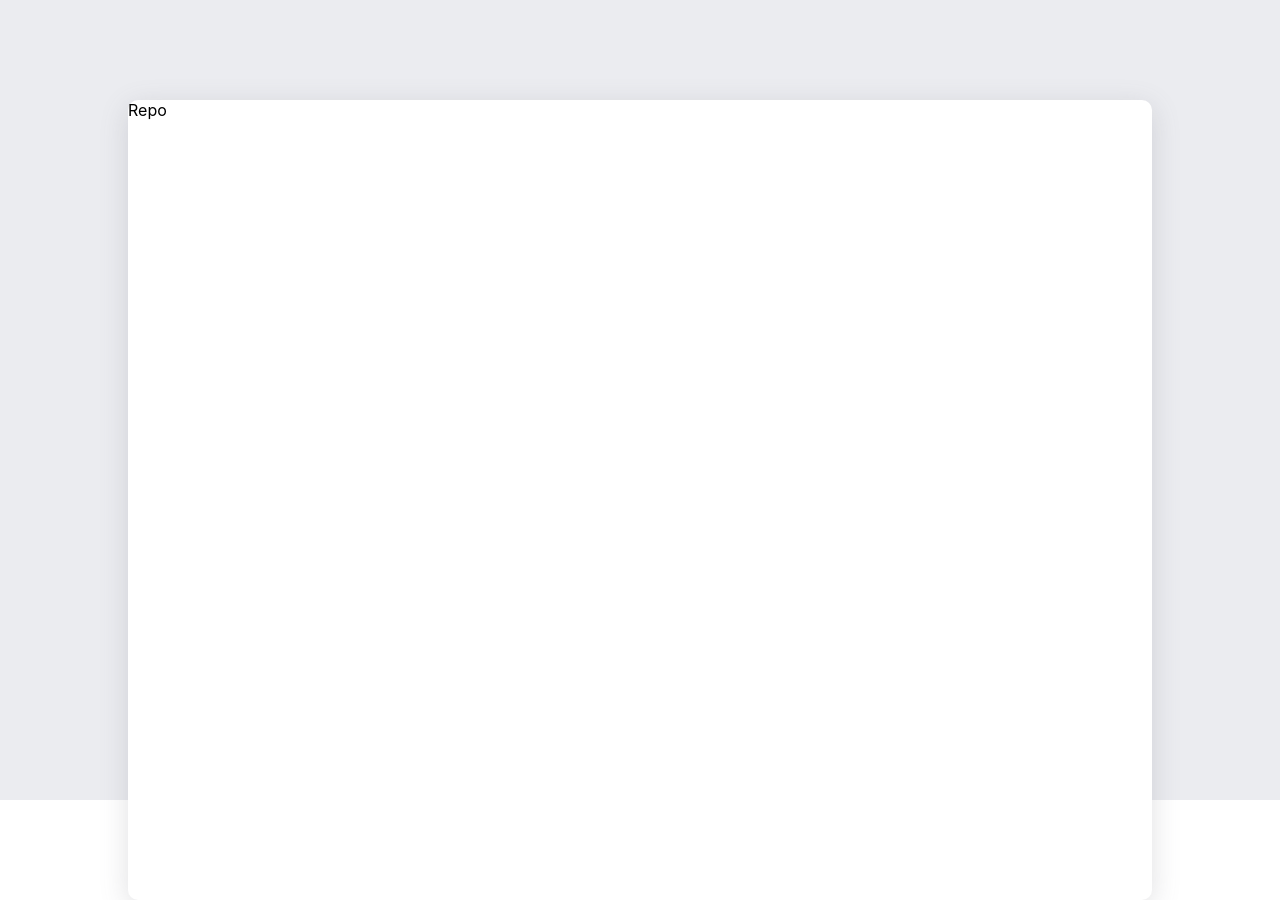
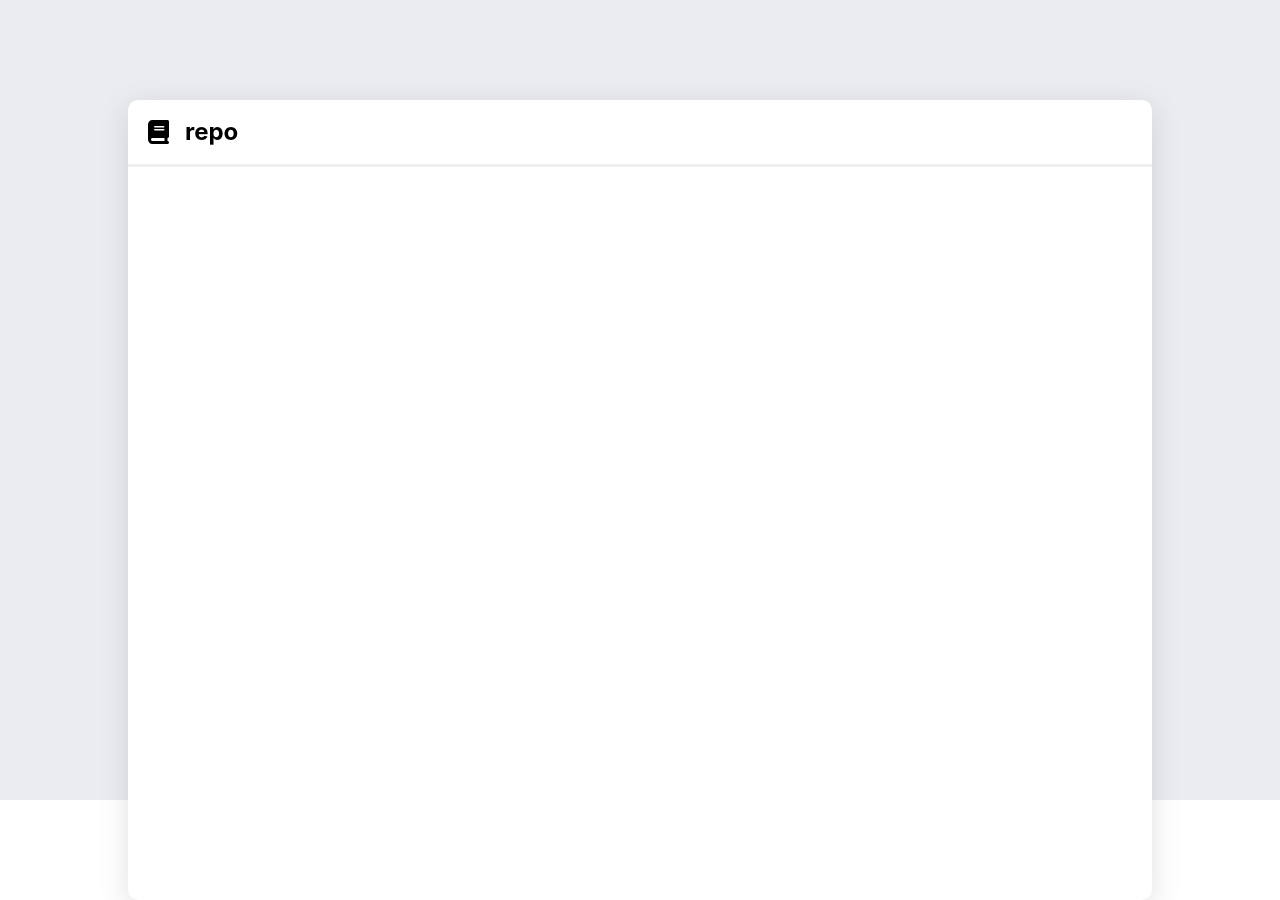
Before and after one commit to ramjak/simple-react-template, a React (Create React App) app: page /user/test/repo in a window 1280 px wide. Built offline with nearby package versions, Linux system fonts and the light colour scheme; the HTML template or start-up script is replaced by a standard one.

Commit message:
feat: base RepoPage

```diff
--- a/src/modules/repo/RepoPage.module.scss
+++ b/src/modules/repo/RepoPage.module.scss
@@ -0,0 +1,20 @@
+.repoPage {
+  display: flex;
+  flex-direction: column;
+  height: 100%;
+}
+.searchIcon {
+  font-size: 24px;
+  vertical-align: middle;
+}
+.shortProfile {
+  border-bottom: 3px solid #efefef;
+  padding: 20px;
+  display: flex;
+  font-weight: bold;
+  div {
+    margin-left: 16px;
+    line-height: 24px;
+    font-size: 24px;
+  }
+}
--- a/src/modules/repo/RepoPage.tsx
+++ b/src/modules/repo/RepoPage.tsx
@@ -1,10 +1,22 @@
 import { FC } from "react";
+import { faBook } from "@fortawesome/free-solid-svg-icons";
+import { FontAwesomeIcon } from "@fortawesome/react-fontawesome";
 import classes from "./RepoPage.module.scss";
+import { IRouteParams, useParams } from "../../routes";
 
 interface IRepoPage {}
 
 const RepoPage: FC<IRepoPage> = (props) => {
-  return <div>Repo</div>;
+  const { repo } = useParams<IRouteParams["viewRepo"]>();
+
+  return (
+    <div>
+      <div className={classes.shortProfile}>
+        <FontAwesomeIcon icon={faBook} className={classes.searchIcon} />
+        <div>{repo}</div>
+      </div>
+    </div>
+  );
 };
 
 export default RepoPage;
```
